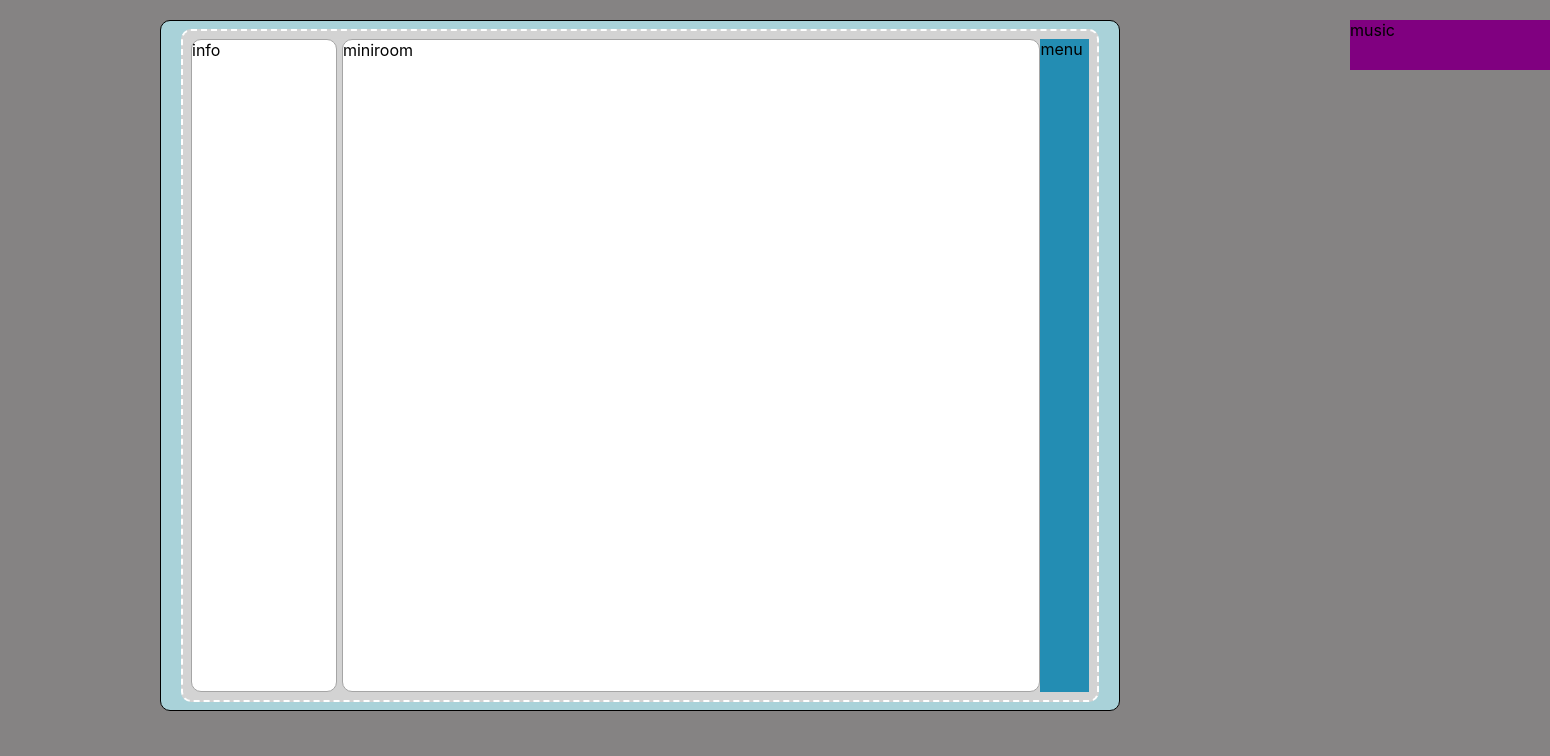
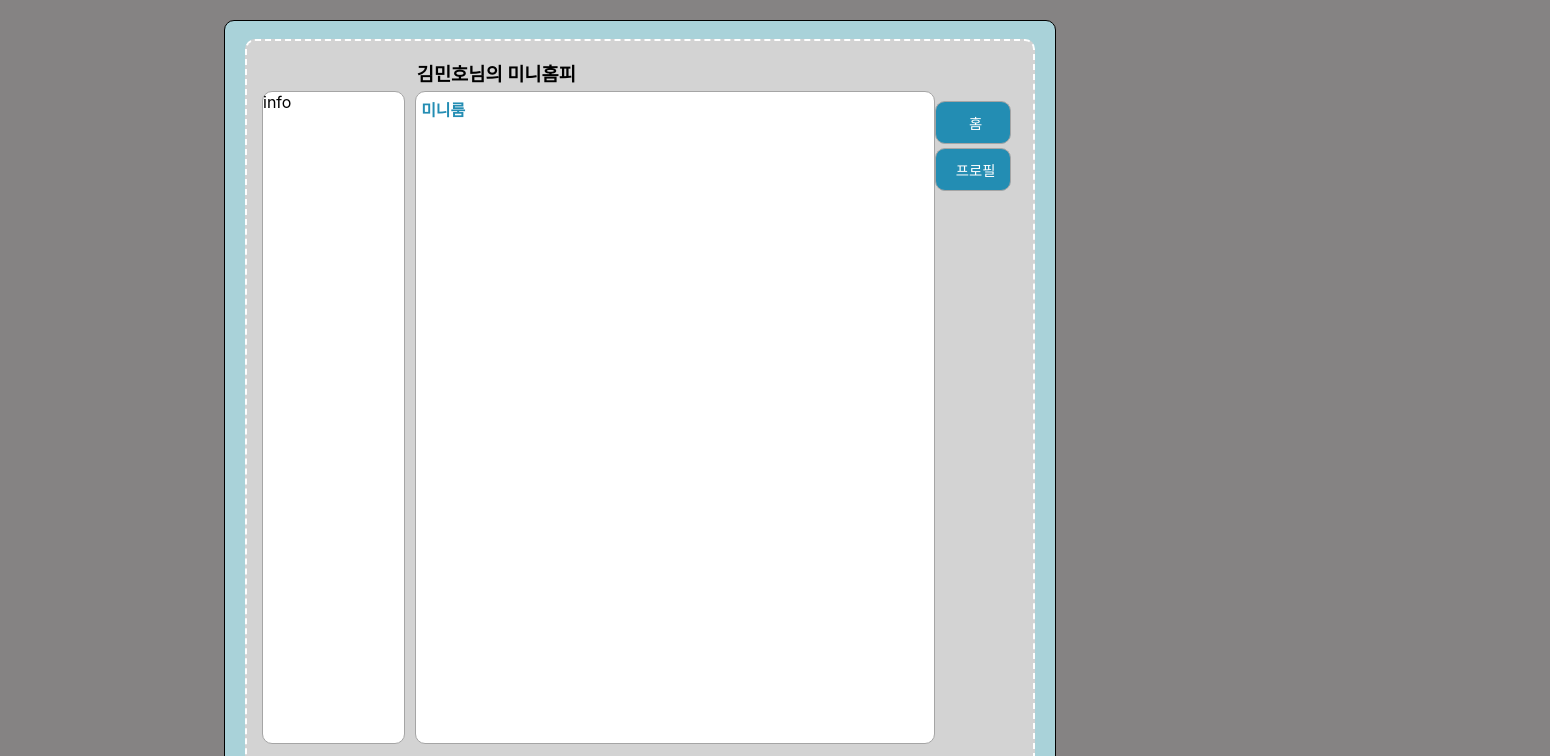
Before and after one commit to xxalsgh0203/CyWorld, a React (Create React App) app: page / in a window 1280 px wide. Shown: the top 756 px of the page, 1550 px wide, since content can reach past the window. Built offline with nearby package versions, Linux system fonts and the light colour scheme.

Commit message:
almost done with css

```diff
--- a/src/components/Layout.css
+++ b/src/components/Layout.css
@@ -11,19 +11,30 @@
       background: rgb(169, 210, 217);
       border: 1px solid black;
       position: relative;
-      width: 75%;
+      width: 65%;
       border-radius: 10px;
       padding : 8px 20px;
   }
   .box1{
       background: lightgray;
       padding :8px;
-    margin: 0 auto;
+      margin-top: 10px;
+      margin-bottom: 10px;
       border: 2px dashed rgb(255, 255, 255);
       border-radius: 10px;
   }
+
+  .box1 h3{
+    color: black;
+    left: 20%;
+    position: relative;
+    left: 21%;
+    top: 10px;
+  }
+
   .box1 section {
-    margin : 0 auto;
+    margin-top: 2%;
+    margin-bottom: 20px;
     display:flex;
   }
   .box1 div{
@@ -33,8 +44,9 @@
       background: rgb(255, 255, 255);
       border: 1px solid rgb(165, 165, 165);
       border-radius: 10px;
-      margin-right: 5px;
-      width: 150px;
+      margin-left: 7px;
+      margin-right: 10px;
+      width: 22%;
       left: 10px;
   }
   .miniroom{
@@ -44,6 +56,11 @@
       border: 1px solid rgb(165, 165, 165);
       border-radius: 10px;
   }
+  .miniroom h4 {
+      color: rgb(35, 141, 179);
+      font-weight: bold;
+      padding: 5px;
+  }
   .music{
       background: purple;
       height: 50px;
@@ -52,8 +69,22 @@
       left: 1350px;
       position: absolute;
   }
-  .menu{
+  .menu button{
+      margin-top: 10px;
+      /* margin-top: 10px;
+      display: flex;
+      flex-direction: column;
       background: rgb(35, 141, 179);
       position: relative;
-      width: 50px;
+      width: 50px; */
+      display: inline-block;
+      width: 85%;
+      margin-bottom: -6px;
+      padding: 10px 10px 10px 15px;
+      background: rgb(35, 141, 179);
+      border: 1px solid rgb(165, 165, 165);
+      border-radius: 10px;
+      color: rgb(255, 255, 255);
+      font-size: 0.9rem;
+      text-align: center;
   }
--- a/src/components/Layout.js
+++ b/src/components/Layout.js
@@ -5,14 +5,18 @@ function Layout(){
         <div>
         <div class="container">
             <div class="box1">
+            <h3>김민호님의 미니홈피</h3>
             <section>
                 <div class="info"> info </div>
-                <div class="miniroom">miniroom</div>
-                <div class="menu"> menu </div>
+                <div class="miniroom"> <h4>미니룸</h4> </div>
+                <div class="menu">
+                    <button>홈</button>
+                    <button>프로필</button>
+                </div>
             </section>
             </div>
         </div>
-        <div class="music"> music </div>
+
         </div>
     );
 }
--- /dev/null
+++ b/src/pages/Home.js
@@ -0,0 +1,5 @@
+function Home(){
+
+}
+
+export default Home;
--- /dev/null
+++ b/src/pages/Profile.js
@@ -0,0 +1,5 @@
+function Profile(){
+
+}
+
+export default Profile;
```
